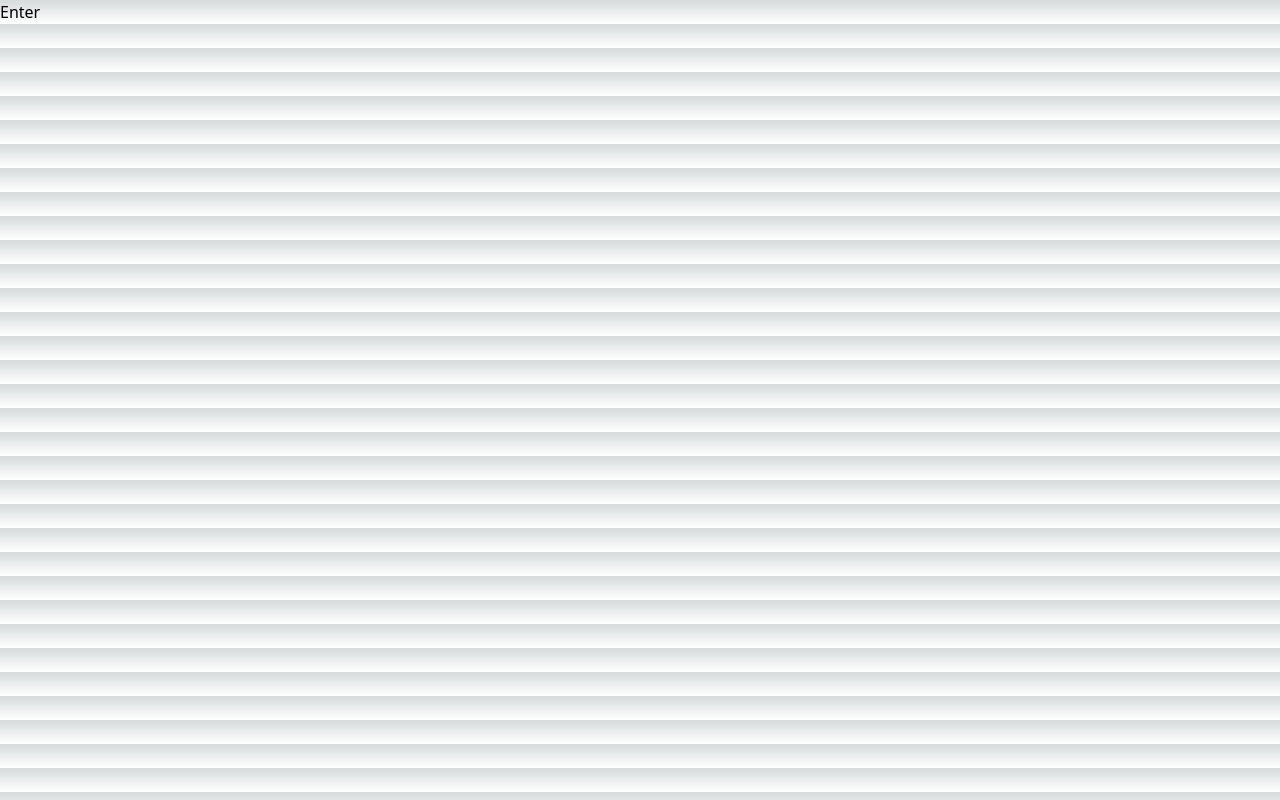
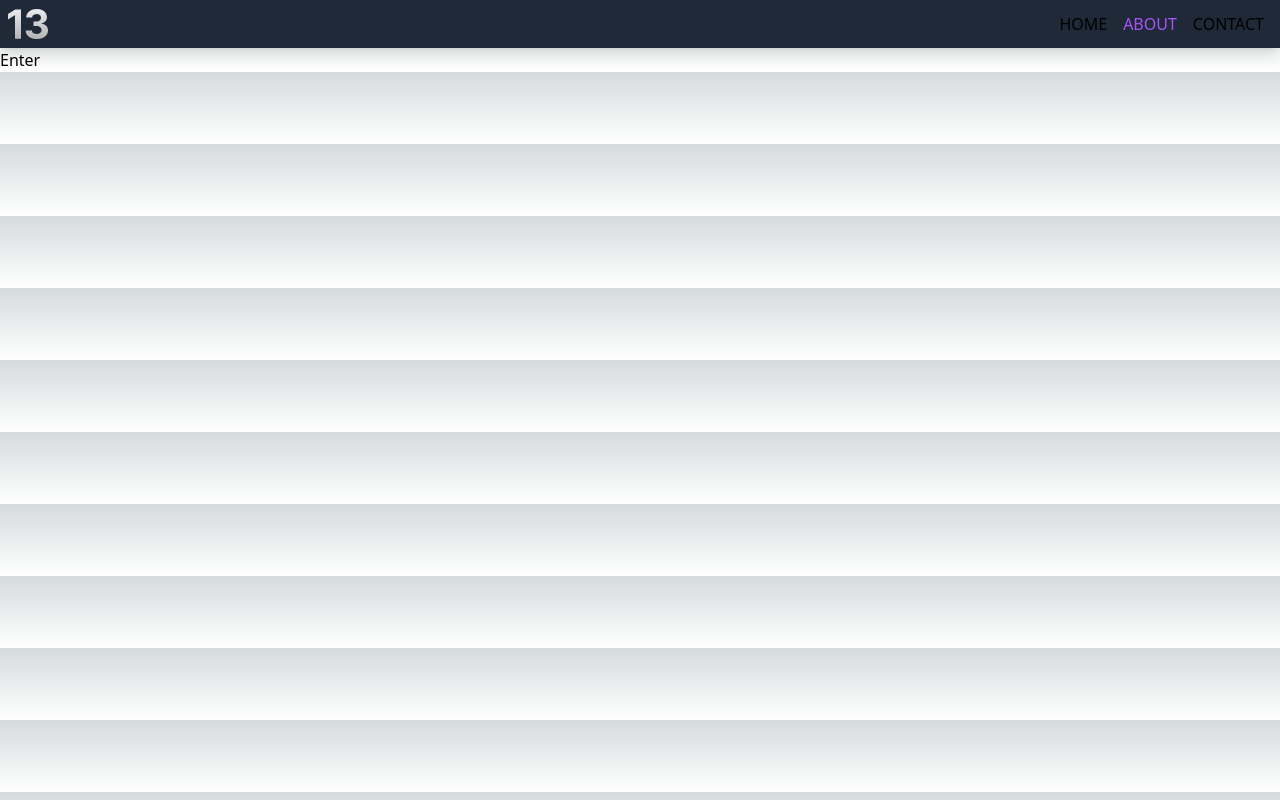
Before and after one commit to Love-Fromage/app-next-static, a Next.js app: page /about in a window 1280 px wide. Built offline with nearby package versions, Linux system fonts and the light colour scheme.

Commit message:
petit menage dans la facon de structurer le code

```diff
--- a/src/app/about/page.jsx
+++ b/src/app/about/page.jsx
@@ -1,6 +1,12 @@
 import React from "react";
+import Header from "../components/header";
+
 const About = () => {
-	return <div>Enter</div>;
+	return (
+		<>
+			<div>Enter</div>
+		</>
+	);
 };
 
 export default About;
--- a/src/app/layout.jsx
+++ b/src/app/layout.jsx
@@ -1,4 +1,5 @@
-import "./globals.css";
+import "../styles/globals.css";
+import Header from "./components/header";
 
 export default function RootLayout({ children }) {
 	return (
@@ -8,7 +9,10 @@ export default function RootLayout({ children }) {
         head.jsx. Find out more at https://beta.nextjs.org/docs/api-reference/file-conventions/head
       */}
 			<head />
-			<body>{children}</body>
+			<body>
+				<Header />
+				{children}
+			</body>
 		</html>
 	);
 }
--- a/src/app/page.jsx
+++ b/src/app/page.jsx
@@ -8,7 +8,6 @@ const inter = Inter({ subsets: ["latin"] });
 export default function Home() {
 	return (
 		<>
-			<Header />
 			<main className={styles.main}>
 				<div className={styles.description}>
 					<p>
```
Also changed, not shown: src/styles/globals.css (renamed from src/app/globals.css).
